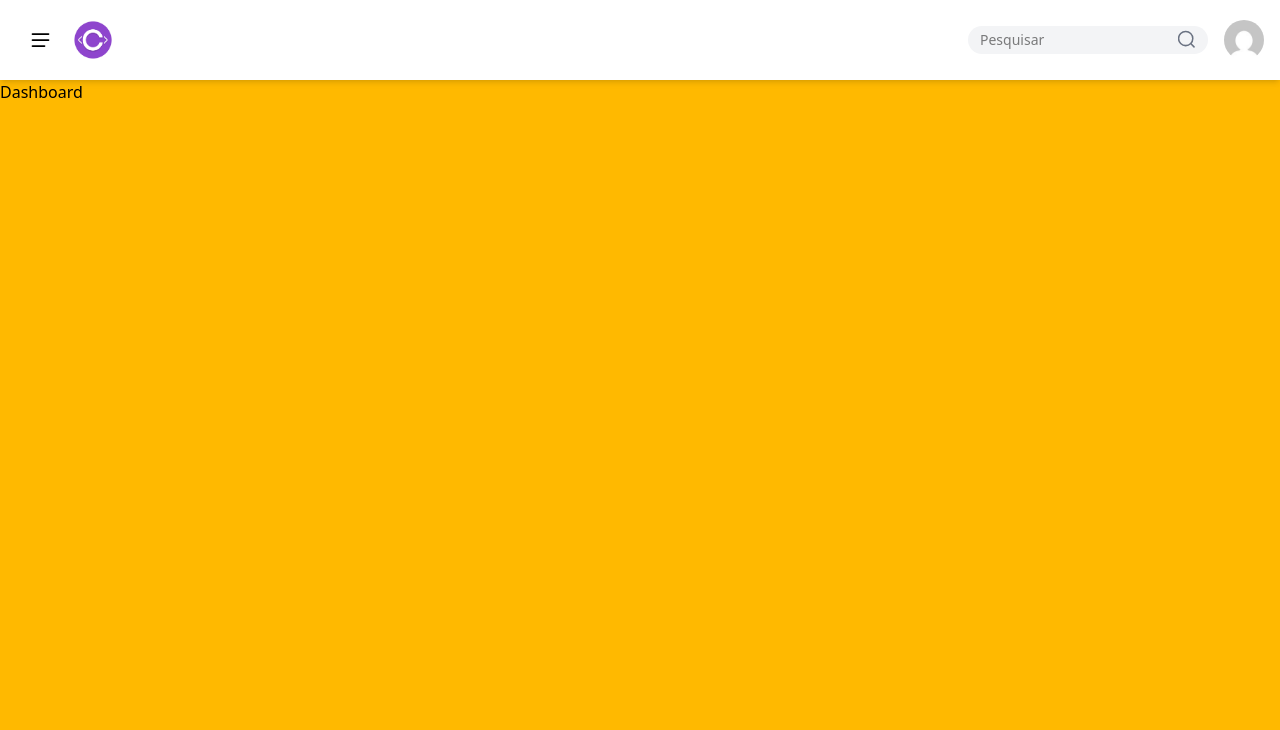
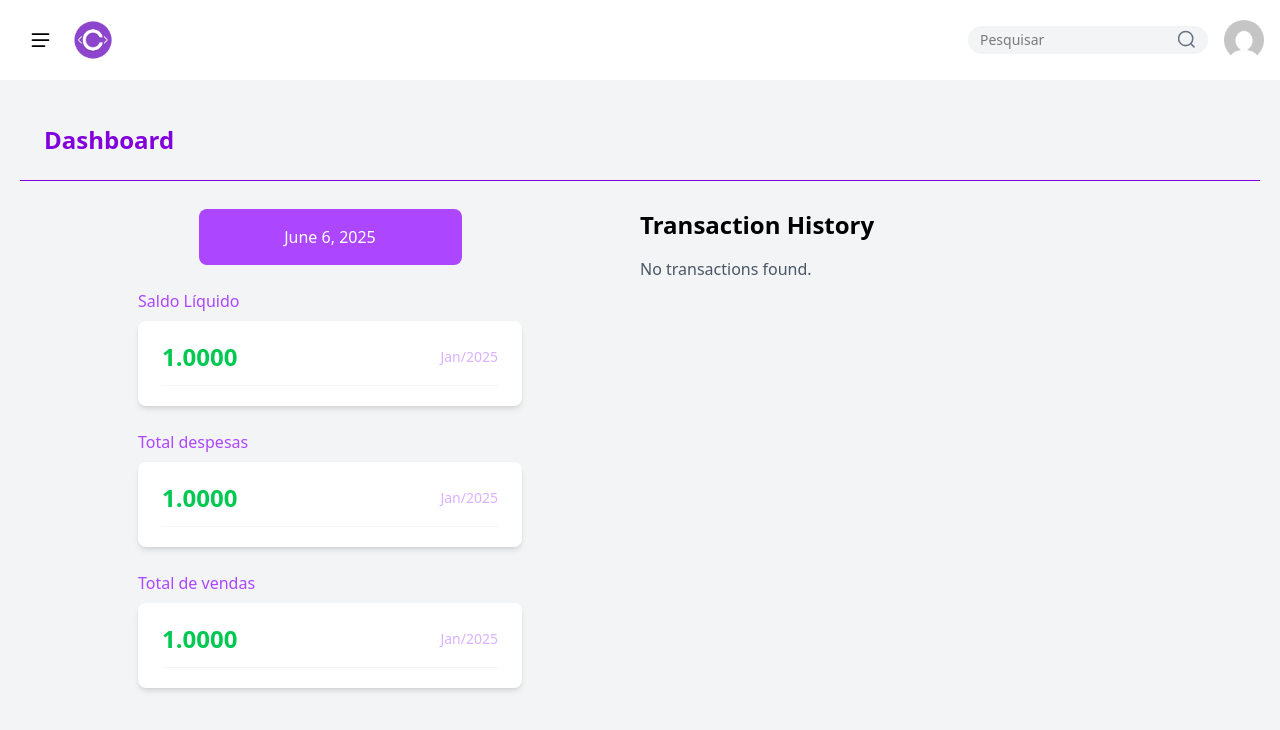
Before and after one commit to zSevens7/FinanciaChallenger, a React (Vite) app: page / in a window 1280 px wide. Shown: the top 730 px of the page. Built offline with nearby package versions, Linux system fonts and the light colour scheme.

Commit message:
inicia layout dashboard

```diff
--- a/package.json
+++ b/package.json
@@ -12,7 +12,9 @@
   "dependencies": {
     "@tailwindcss/vite": "^4.1.5",
     "lucide-react": "^0.511.0",
+    "moment": "^2.30.1",
     "react": "^19.1.0",
+    "react-datepicker": "^8.4.0",
     "react-dom": "^19.1.0",
     "react-router-dom": "^7.6.0",
     "tailwindcss": "^4.1.5"
--- /dev/null
+++ b/src/components/DashboardKPI.tsx
@@ -0,0 +1,21 @@
+type DashboardKPIProps = {
+  title: string;
+  value: string;
+  period: string;
+};
+
+const DashboardKPI = ({ title, value, period }: DashboardKPIProps) => {
+  return (
+    <div className="flex flex-col w-full text-purple-500 text-xxl gap-2 max-w-96">
+      {title}
+      <div className="bg-white pt-5 pr-6 pb-5 pl-6 rounded-lg gap-5 shadow-md flex flex-col">
+        <div className="flex flex-row w-full justify-between items-center border-b pb-3 border-gray-100">
+          <div className="text-green-500 font-bold text-2xl ">{value}</div>
+          <div className="text-purple-300 text-sm">{period}</div>
+        </div>
+      </div>
+    </div>
+  );
+};
+
+export default DashboardKPI;
--- /dev/null
+++ b/src/components/DashboardTransactionHistory.tsx
@@ -0,0 +1,9 @@
+const DashHistory = () => {
+  return (
+    <div className="flex flex-col gap-4">
+      <h2 className="text-2xl font-bold">Transaction History</h2>
+      <p className="text-gray-600">No transactions found.</p>
+    </div>
+  );
+}
+export default DashHistory;
--- a/src/pages/Dashboard.tsx
+++ b/src/pages/Dashboard.tsx
@@ -1,5 +1,59 @@
+import moment from "moment";
+import { useState } from "react";
+import DatePicker from "react-datepicker";
+
+import "react-datepicker/dist/react-datepicker.css";
+import DashboardKPI from "../components/DashboardKPI";
+import DashHistory from "../components/DashboardTransactionHistory";
+
 const Dashboard = () => {
-  return <div>Dashboard</div>;
+  const [startDate, setStartDate] = useState(new Date());
+
+  return (
+    // Parent component for the dashboard page
+    <div className="p-5 bg-gray-100 w-full h-full flex flex-col">
+      {/* HEADER */}
+      <div className="p-6 font-bold text-2xl text-purple-700 border-b border-purple-700 mb-7">
+        Dashboard
+      </div>
+      {/* DATE SELECTOR */}
+      {/* KPI CARDS */}
+      <div className="flex-row flex w-full ">
+        <div className="flex flex-col w-1/2 items-center gap-6">
+          <DatePicker
+            value={moment(startDate).format("LL")}
+            selected={startDate}
+            onChange={(date) => setStartDate(date || new Date())}
+            customInput={
+              <input className=" bg-purple-500 text-white font-medium rounded-lg p-4 flex items-center justify-center max-w-96 text-center" />
+            }
+          />
+
+          <DashboardKPI
+            title="Saldo Líquido"
+            value="1.0000"
+            period="Jan/2025"
+          />
+          <DashboardKPI
+            title="Total despesas"
+            value="1.0000"
+            period="Jan/2025"
+          />
+          <DashboardKPI
+            title="Total de vendas"
+            value="1.0000"
+            period="Jan/2025"
+          />
+        </div>
+
+        {/* TRANSACTION HISTORY */}
+
+        <div>
+          <DashHistory />
+        </div>
+      </div>
+    </div>
+  );
 };
 
 export default Dashboard;
```
Also changed, not shown: 1 other file (tests, documents, lock files or other folders).
